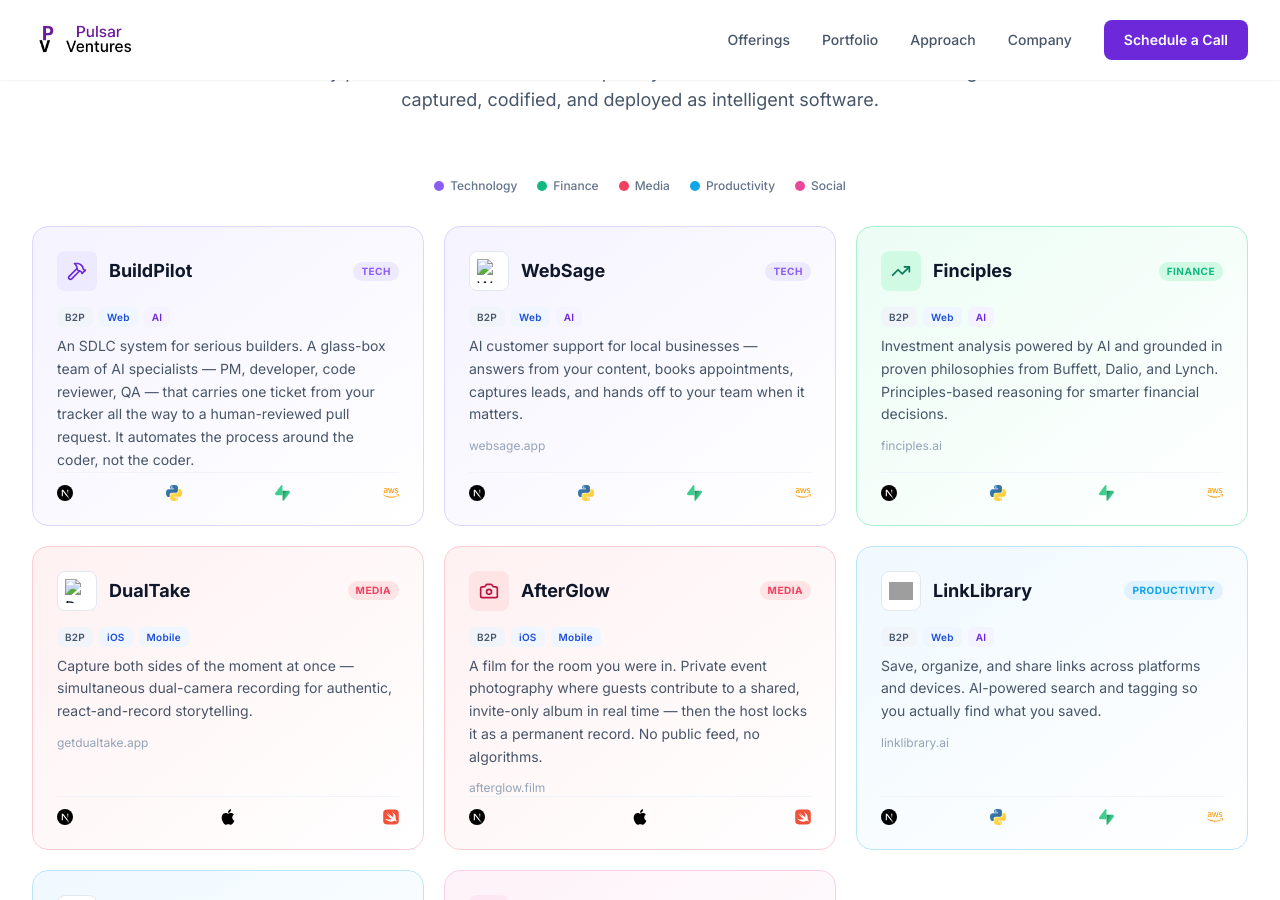
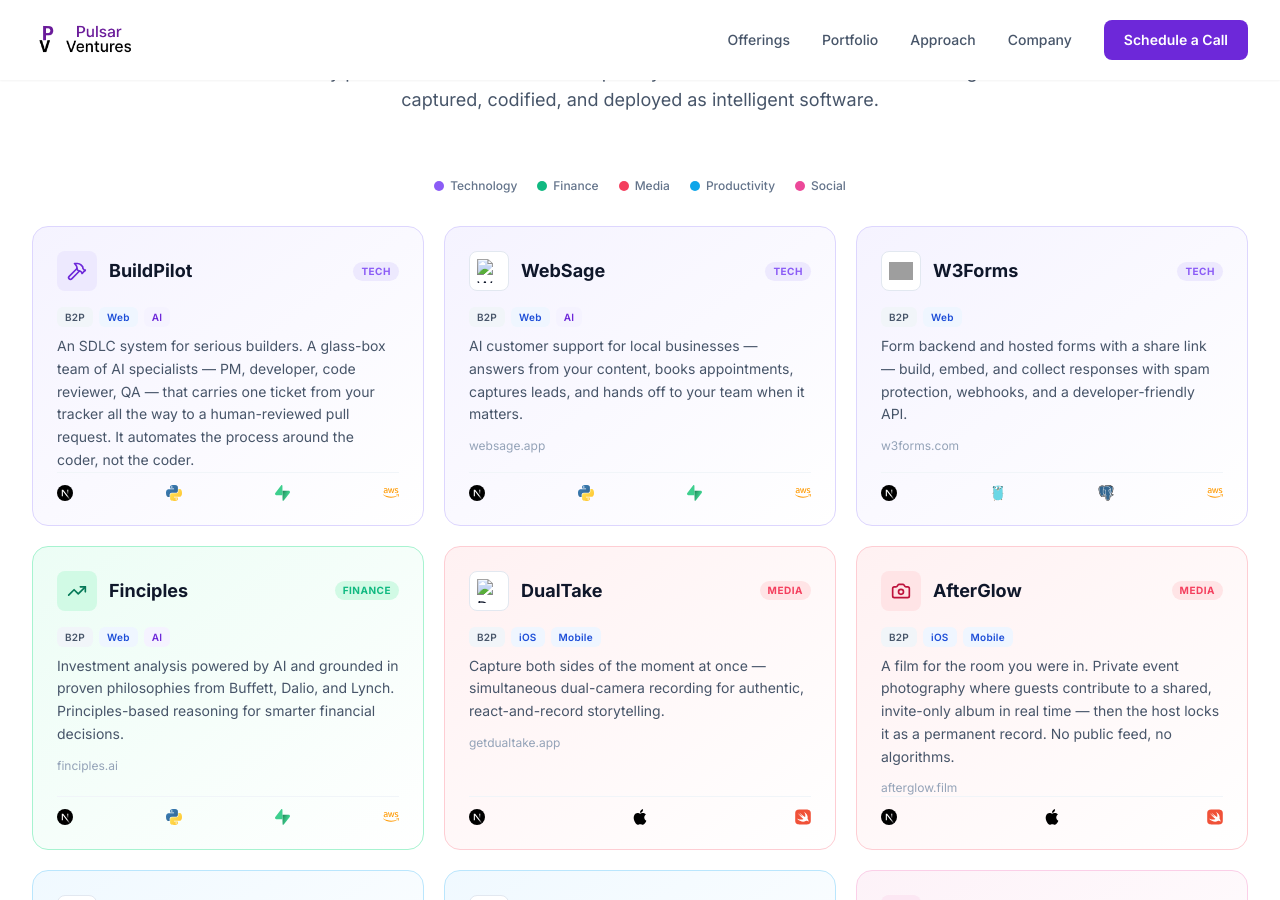
Before and after one commit to pulsarventures/pv-website, a Jekyll site: the page built from index.html, in a window 1280 px wide and 900 px high, scrolled down 2450 px. Built offline with Jekyll 4.4.1, drawn with Linux system fonts in a browser that asks for light colours; nearby versions of some CDN libraries; grey boxes are pictures that could not be loaded.

Commit message:
feat: add W3Forms to portfolio and wire intake to w3forms.com
Add W3Forms to the homepage and v3 product lists, and route the intake form through w3forms.com with the access key in site config.

Co-authored-by: Cursor <cursoragent@cursor.com>

```diff
--- a/_config.yml
+++ b/_config.yml
@@ -9,7 +9,7 @@ contact:
   email: "spradhip@pulsarventures.io"
   cal_com: "https://cal.com/sree.pradhip"
   linkedin: "https://www.linkedin.com/company/pulsar-ventures-llc"
-  web3forms_access_key: "w3f_51c91002cc1f66a0249225d4ff80027680c379cd1662d317"
+  w3forms_access_key: "w3f_51c91002cc1f66a0249225d4ff80027680c379cd1662d317"
 
 
 # Author information
--- a/_includes/intake-questionnaire.html
+++ b/_includes/intake-questionnaire.html
@@ -5,7 +5,7 @@
         <p class="text-base text-slate-600 mt-2 reveal">Tell us about your idea. We'll use this to scope your assessment and come prepared to your first session.</p>
     </div>
 
-    <form id="intake-form" data-access-key="w3f_51c91002cc1f66a0249225d4ff80027680c379cd1662d317" class="max-w-2xl mx-auto bg-white rounded-2xl border border-slate-200 p-6 sm:p-8 reveal" novalidate>
+    <form id="intake-form" data-access-key="{{ site.contact.w3forms_access_key }}" class="max-w-2xl mx-auto bg-white rounded-2xl border border-slate-200 p-6 sm:p-8 reveal" novalidate>
         <!-- About you -->
         <fieldset class="mb-8">
             <legend class="text-sm font-bold text-slate-900 mb-4 flex items-center gap-2">
--- a/_layouts/landing-v4.html
+++ b/_layouts/landing-v4.html
@@ -570,7 +570,7 @@
     }
 
 
-    // ===== INTAKE FORM (Web3Forms) =====
+    // ===== INTAKE FORM (W3Forms) =====
     const intakeForm = document.getElementById('intake-form');
     if (intakeForm) {
         const intakeSubmit = document.getElementById('intake-submit');
--- a/index.html
+++ b/index.html
@@ -317,6 +317,24 @@ permalink: /
                 <p class="text-sm text-slate-600 leading-relaxed">AI customer support for local businesses — answers from your content, books appointments, captures leads, and hands off to your team when it matters.</p>
                 <span class="text-xs text-slate-400 mt-3 block">websage.app</span>
                 {% include product-tech-logos.html logos="nextjs,python,supabase,aws" %}
+            </a>
+
+
+            <!-- W3Forms — Technology -->
+            <a href="https://w3forms.com" target="_blank" rel="noopener noreferrer" class="group flex flex-col h-full rounded-2xl p-6 border border-violet-200 bg-gradient-to-br from-violet-50 to-white card-hover reveal reveal-delay-2">
+                <div class="flex items-center justify-between mb-4">
+                    <div class="flex items-center gap-3">
+                        <div class="w-10 h-10 rounded-lg bg-white border border-slate-200 flex items-center justify-center overflow-hidden">
+                            <img src="https://w3forms.com/icon?23543e6684117e1b" alt="W3Forms logo" referrerpolicy="no-referrer" loading="lazy" class="w-6 h-6 object-contain">
+                        </div>
+                        <h3 class="text-lg font-bold text-slate-900">W3Forms</h3>
+                    </div>
+                    <span class="text-[10px] font-bold uppercase tracking-wider text-violet-500 bg-violet-100 px-2 py-0.5 rounded-full">Tech</span>
+                </div>
+                {% include product-service-tags.html tags="b2p,web" %}
+                <p class="text-sm text-slate-600 leading-relaxed">Form backend and hosted forms with a share link — build, embed, and collect responses with spam protection, webhooks, and a developer-friendly API.</p>
+                <span class="text-xs text-slate-400 mt-3 block">w3forms.com</span>
+                {% include product-tech-logos.html logos="nextjs,go,postgres,aws" %}
             </a>
 
             <!-- Finciples — Finance -->
```
Also changed, not shown: v3.html (+14 -0 lines).
